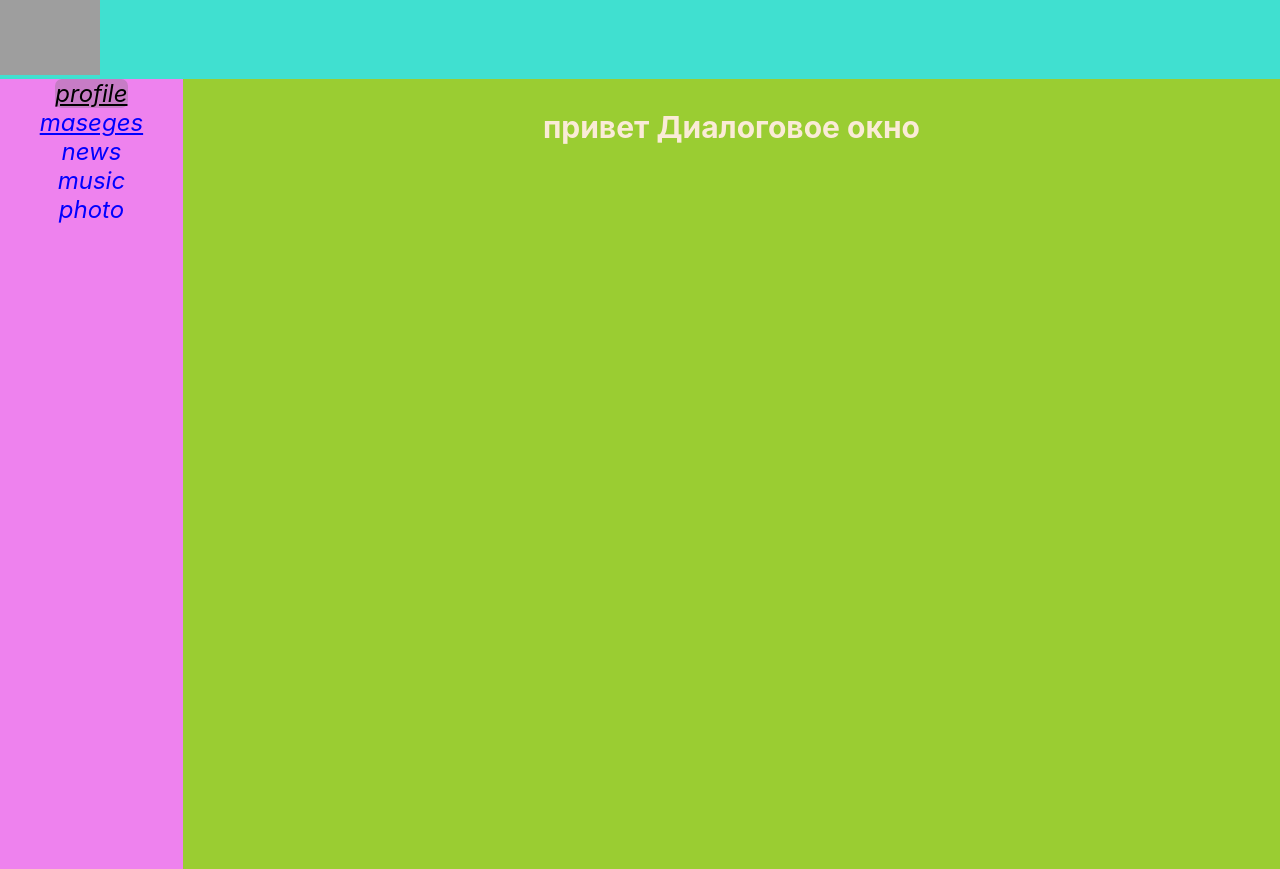
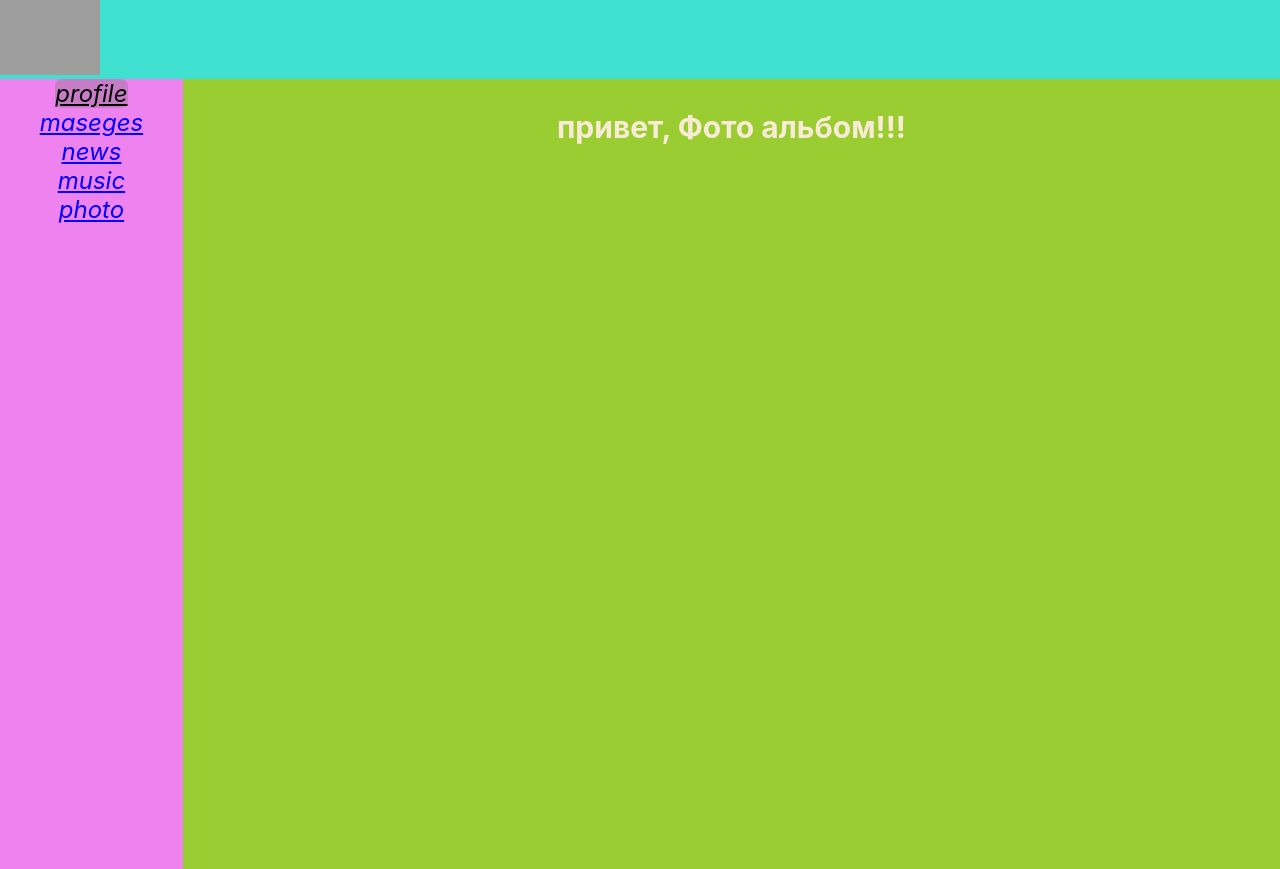
Before and after one commit to Antoniprok/ReactSocialNetworks, a React (Create React App) app: page /Photo in a window 1280 px wide. Built offline with nearby package versions, Linux system fonts and the light colour scheme; grey boxes are pictures that could not be loaded.

Commit message:
start learn RRD

```diff
--- a/src/App.css
+++ b/src/App.css
@@ -1,4 +1,4 @@
-.App-wrapper {
+.wrapper {
   display: grid;
   grid-template-areas:
     'head  head'
--- a/src/App.js
+++ b/src/App.js
@@ -1,20 +1,31 @@
 import react from 'react'
+import { BrowserRouter, Route, Router, Routes } from 'react-router-dom'
 import './App.css'
 import Dialogs from './components/Dialogs/Dialogs'
 import Header from './components/Hedear/Hedear'
+import Music from './components/Music/Music'
 import Nav from './components/navBar/Nav-bar'
+import News from './components/News/News'
+import Photo from './components/Photo/Photo'
 import ProfiyleContent from './components/profile/ProfiyleContent'
 
 function App() {
   return (
-    <div className="App-wrapper">
-      <Header />
-      <Nav />
-      <div class="content">
-        <Dialogs />
+    <BrowserRouter>
+      <div className="wrapper">
+        <Header />
+        <Nav />
+        <div class="content">
+          <Routes>
+            <Route path="massege" element={<Dialogs />} />
+            <Route path="profile" element={<ProfiyleContent />} />
+            <Route path="Music" element={<Music />} />
+            <Route path="News" element={<News />} />
+            <Route path="Photo" element={<Photo />} />
+          </Routes>
+        </div>
       </div>
-      {/* <ProfiyleContent /> */}
-    </div>
+    </BrowserRouter>
   )
 }
 
--- /dev/null
+++ b/src/components/Music/Music.jsx
@@ -0,0 +1,11 @@
+import s from './Music.module.css'
+
+let Music = () => {
+  return (
+    <div>
+      <p className={s.title}> привет Музыкальное окно </p>
+    </div>
+  )
+}
+
+export default Music
--- /dev/null
+++ b/src/components/Music/Music.module.css
@@ -0,0 +1,7 @@
+.title {
+  color: antiquewhite;
+  font-size: 30px;
+  font-weight: 700;
+  display: flex;
+  justify-content: center;
+}
--- /dev/null
+++ b/src/components/News/News.jsx
@@ -0,0 +1,11 @@
+import s from './News.module.css'
+
+let News = () => {
+  return (
+    <div>
+      <p className={s.title}> привет, Новоснове окно </p>
+    </div>
+  )
+}
+
+export default News
--- /dev/null
+++ b/src/components/News/News.module.css
@@ -0,0 +1,7 @@
+.title {
+  color: antiquewhite;
+  font-size: 30px;
+  font-weight: 700;
+  display: flex;
+  justify-content: center;
+}
--- /dev/null
+++ b/src/components/Photo/Photo.jsx
@@ -0,0 +1,11 @@
+import s from './Photo.module.css'
+
+let Photo = () => {
+  return (
+    <div>
+      <p className={s.title}> привет, Фото альбом!!! </p>
+    </div>
+  )
+}
+
+export default Photo
--- /dev/null
+++ b/src/components/Photo/Photo.module.css
@@ -0,0 +1,7 @@
+.title {
+  color: antiquewhite;
+  font-size: 30px;
+  font-weight: 700;
+  display: flex;
+  justify-content: center;
+}
--- a/src/components/navBar/Nav-bar.jsx
+++ b/src/components/navBar/Nav-bar.jsx
@@ -10,18 +10,24 @@ function Nav() {
         </a>
       </div>
       <div>
-        <a href="massege" className={s.item}>
+        <a href="/massege" className={s.item}>
           maseges
         </a>
       </div>
       <div>
-        <a className={s.item}>news</a>
+        <a href="/News" className={s.item}>
+          news
+        </a>
       </div>
       <div>
-        <a className={s.item}>music</a>
+        <a href="/Music" className={s.item}>
+          music
+        </a>
       </div>
       <div>
-        <a className={s.item}>photo</a>
+        <a href="Photo" className={s.item}>
+          photo
+        </a>
       </div>
     </nav>
   )
```
